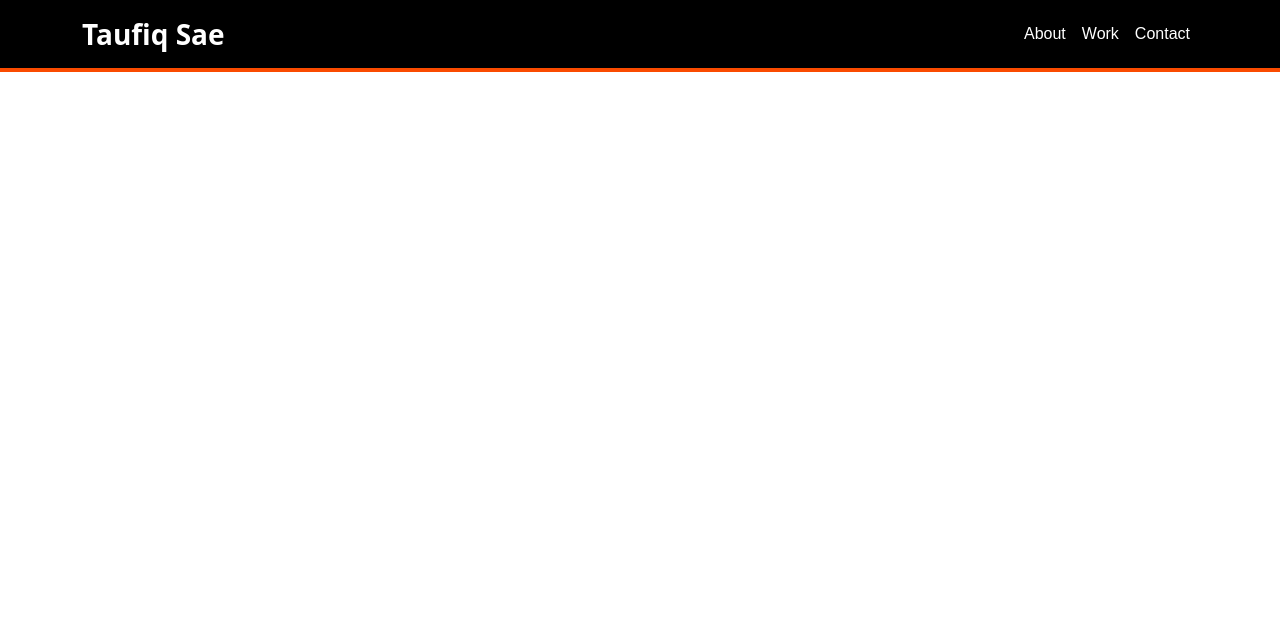
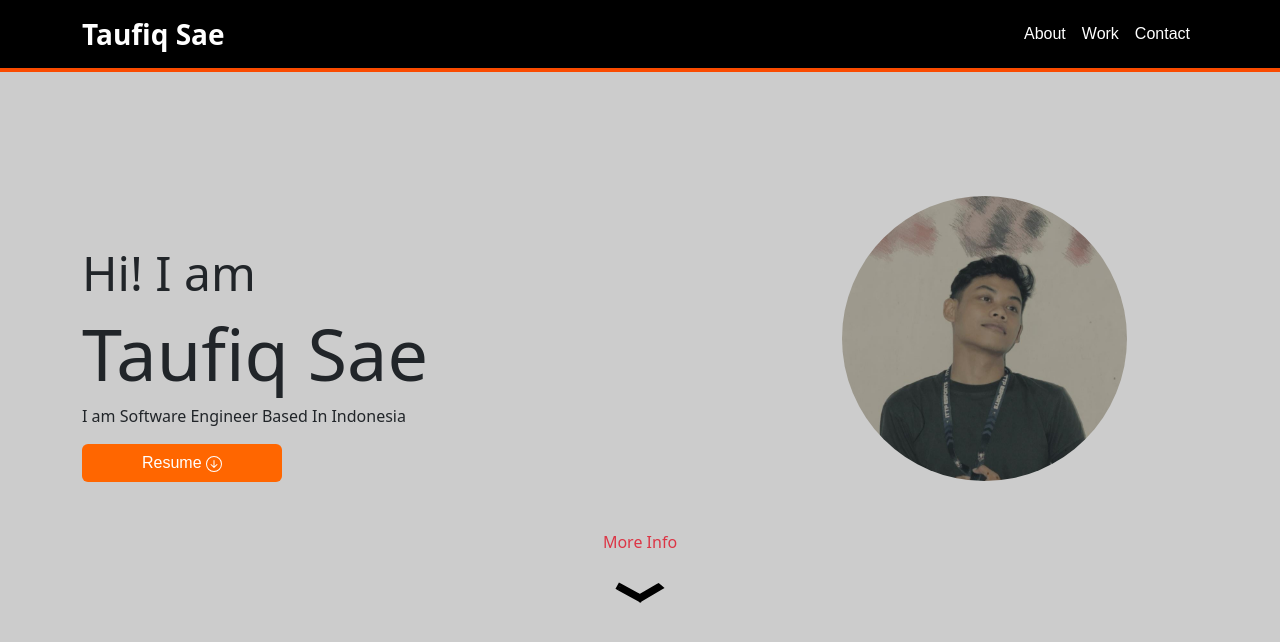
Before and after one commit to TaufiqSaefulloh/web-portofolio, a plain HTML site: page index.html in a window 1280 px wide. Drawn offline with nearby package versions, Linux system fonts and the light colour scheme.

Commit message:
add home

```diff
--- a/index.html
+++ b/index.html
@@ -37,6 +37,31 @@
         </div>
       </nav>
 
+<!-- section  -->
+<section id="home" class="home container">
+    <div class="row d-flex align-item-center">
+        <div class="col-8 mt-5">
+            <h3 class="semi-bold">Hi! I am</h3>
+            <h1 class="bold">Taufiq Sae</h1>
+            <p>I am Software Engineer Based In Indonesia</p>
+            <a class="btn buton" href="images/profil.jpg" download="">Resume
+                <svg xmlns="http://www.w3.org/2000/svg" width="16" height="16" fill="currentColor" class="bi bi-arrow-down-circle" viewBox="0 0 16 16">
+                <path fill-rule="evenodd" d="M1 8a7 7 0 1 0 14 0A7 7 0 0 0 1 8zm15 0A8 8 0 1 1 0 8a8 8 0 0 1 16 0zM8.5 4.5a.5.5 0 0 0-1 0v5.793L5.354 8.146a.5.5 0 1 0-.708.708l3 3a.5.5 0 0 0 .708 0l3-3a.5.5 0 0 0-.708-.708L8.5 10.293V4.5z"/>
+              </svg>
+            </a>
+        </div>
+        <div class="col-4">
+            <img class="mypicture" src="images/myy.jpeg" alt="potrait">
+        </div>
+    </div>
+    <div class="arrow  d-flex align-items-center flex-column mt-5">
+        <a class="text-decoration-none text-danger" href="#about">More Info</a>
+        <img id="arrow" class="mt-2" src="images/arrow.svg" alt="">
+    </div>
+</section>
+
+
+
 
 
 
--- a/style.css
+++ b/style.css
@@ -1,3 +1,7 @@
+body{
+    background: rgb(204, 204, 204);
+}
+/* navbar  */
 .navbar{
     background-color: rgb(0, 0, 0);
     box-shadow: 0 0 0 4px rgb(250, 75, 0);
@@ -19,3 +23,46 @@
 .navbar-toggler{
     background-color: rgb(255, 123, 0);
 }
+/* section */
+section {
+    padding-top: 128px;
+    font-family: sans;
+}
+.home h1{
+    font-size: 72px;
+}
+.home h3{
+    font-size: 48px;
+}
+.btn.buton{
+    background-color:  rgb(255, 102, 0) ;
+    color: white;
+    width: 200px;
+    font-family: fantasy;
+}
+.btn.buton:hover{
+    background-color:rgb(52, 51, 51);
+    color: rgb(247, 0, 0);
+}
+.mypicture{
+    border-radius: 50%;
+    width: 80%;
+}
+.arrow img{
+    width: 50px;
+}
+#arrow{
+    animation: 2s upDown infinite;
+}
+
+@keyframes upDown{
+    0%{
+        transform: translateY(0);
+    }
+    50%{
+        transform: translateY(20px);
+    }
+    100%{
+        transform: translateY(0);
+    }
+}
```
Also changed, not shown: images/myy.jpeg (added), images/profil.jpg (added).
